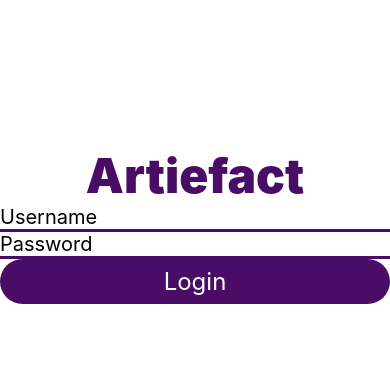
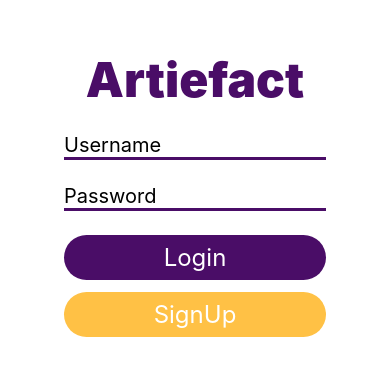
Before and after one commit to hirokazutei/artiefact-mobile, a React Native app: screen / in a window 390 px wide. Shown: the part 197-572 px from the top of the page. Built offline with nearby package versions, Linux system fonts and the light colour scheme.

Commit message:
FEAT: Added some placeholder organism, template, and page

```diff
--- a/src/app.tsx
+++ b/src/app.tsx
@@ -2,20 +2,15 @@
 import React from "react";
 import { StyleSheet, View } from "react-native";
 import store from "./redux/configureStore";
-import Button from "./components/atoms/button";
-import Inset from "./components/atoms/inset";
-import InputField from "./components/atoms/inputField";
-import Outset from "./components/atoms/outset";
-import Text from "./components/atoms/text";
+import SignInPage from "./components/pages/SignInPage/index";
+import * as symbols from "./symbols";
 
 export interface Props {}
 
 const styles = StyleSheet.create({
   root: {
-    backgroundColor: "white",
-    flexDirection: "column",
-    flex: 1,
-    justifyContent: "center"
+    backgroundColor: symbols.colors.white,
+    flex: 1
   }
 });
 export default class App extends React.Component<Props> {
@@ -26,23 +21,7 @@ export default class App extends React.Component<Props> {
   render() {
     return (
       <View style={styles.root}>
-        <Inset padding={72}>
-          <Outset marginBottom={50}>
-            <Text size="macro" color="primary" weight="thicc" align="center">
-              Artiefact
-            </Text>
-          </Outset>
-          <Outset marginBottom={30}>
-            <InputField placeholder="Username" />
-          </Outset>
-          <Outset marginBottom={30}>
-            <InputField placeholder="Password" secureTextEntry={true} />
-          </Outset>
-
-          <Button size="massive" color="primary">
-            Login
-          </Button>
-        </Inset>
+        <SignInPage />
       </View>
     );
   }
--- a/src/components/atoms/button/index.tsx
+++ b/src/components/atoms/button/index.tsx
@@ -21,7 +21,7 @@ type Props = {
  * @param [props.color] - color of the button
  * @param [props.size] - size of the Button
  */
-const Button = (props: Props): React.ReactElement => {
+const Button: React.FC<Props> = (props: Props): React.ReactElement => {
   const { children, isDisabled, isStretched, ...styleProps } = props;
   const styles = stylizeButton(styleProps);
   return (
--- a/src/components/atoms/inputField/index.tsx
+++ b/src/components/atoms/inputField/index.tsx
@@ -26,7 +26,7 @@ type Props = {
  * Settings
  * @param [props.keyboardType] - the keyboard type of field
  */
-const InputField = (props: Props): React.ReactElement => {
+const InputField: React.FC<Props> = (props: Props): React.ReactElement => {
   const { keyboardType, ...otherProps } = props;
   const styles = stylizeInputField();
   return (
--- a/src/components/atoms/inset/index.tsx
+++ b/src/components/atoms/inset/index.tsx
@@ -4,7 +4,7 @@ import { spacing } from "../../../symbols";
 import { stylizeInset, StyleProps } from "./styles";
 
 type Props = {
-  children: Array<React.ReactElement>;
+  children: React.ReactElement;
 } & StyleProps;
 
 /**
--- a/src/components/atoms/outset/index.tsx
+++ b/src/components/atoms/outset/index.tsx
@@ -1,5 +1,4 @@
-/* @flow */
-import * as React from "react";
+import React from "react";
 import { View } from "react-native";
 import { stylizeOutset, StyleProps } from "./styles";
 
@@ -15,7 +14,7 @@ type Props = {
  * @param [props.marginBottom] - bottom margin
  * @param [props.marginRight] - right margin
  */
-const Outset = (props: Props): React.ReactElement => {
+const Outset: React.FC<Props> = (props: Props): React.ReactElement => {
   const { children, ...styleProps } = props;
   const styles = stylizeOutset(styleProps);
   return <View style={styles.outset}>{children}</View>;
--- a/src/components/atoms/text/index.tsx
+++ b/src/components/atoms/text/index.tsx
@@ -2,11 +2,11 @@ import React from "react";
 import { Text as RNText } from "react-native";
 import { stylizeText, StyleProps } from "./styles";
 
-interface Props {
+type Props = {
+  allowScaling?: boolean;
   children: string;
   onPress?: (arg: any) => any;
-  allowScaling?: boolean;
-}
+} & StyleProps;
 
 /**
  * Text
@@ -21,7 +21,7 @@ interface Props {
  * @param [props.weight] - weight of text
  * @param [props.align] - alignment of text
  */
-const Text = (props: Props & StyleProps): React.ReactElement => {
+const Text: React.FC<Props> = (props: Props): React.ReactElement => {
   const { children, onPress, allowScaling, ...styleProps } = props;
   const styles = stylizeText(styleProps);
   return (
--- /dev/null
+++ b/src/components/organism/SignIn/index.tsx
@@ -0,0 +1,42 @@
+import React from "react";
+import { StyleSheet, View } from "react-native";
+import Button from "../../atoms/Button";
+import InputField from "../../atoms/InputField";
+import Outset from "../../atoms/Outset";
+import Text from "../../atoms/Text";
+
+const styles = StyleSheet.create({
+  base: {
+    flexDirection: "column",
+    justifyContent: "center"
+  }
+});
+
+const SignIn: React.FC = (): React.ReactElement => {
+  return (
+    <View style={styles.base}>
+      <Outset marginBottom="huge">
+        <Text size="macro" color="primary" weight="thicc" align="center">
+          Artiefact
+        </Text>
+      </Outset>
+      <Outset marginBottom="huge">
+        <InputField placeholder="Username" />
+      </Outset>
+      <Outset marginBottom="huge">
+        <InputField placeholder="Password" secureTextEntry={true} />
+      </Outset>
+
+      <Outset marginBottom="medium">
+        <Button size="massive" color="primary">
+          Login
+        </Button>
+      </Outset>
+      <Button size="massive" color="secondary">
+        SignUp
+      </Button>
+    </View>
+  );
+};
+
+export default SignIn;
--- /dev/null
+++ b/src/components/pages/SignInPage/index.tsx
@@ -0,0 +1,8 @@
+import React from "react";
+import InitialPageTemplate from "../../templates/InitialPageTemplate/index";
+
+const SignInPage: React.FC = (): React.ReactElement => {
+  return <InitialPageTemplate />;
+};
+
+export default SignInPage;
--- /dev/null
+++ b/src/components/templates/InitialPageTemplate/index.tsx
@@ -0,0 +1,20 @@
+import React from "react";
+import { StyleSheet, View } from "react-native";
+import Inset from "../../atoms/Inset";
+import SignIn from "../../organism/SignIn/index";
+
+const styles = StyleSheet.create({
+  base: { flex: 1, flexDirection: "column", justifyContent: "center" }
+});
+
+const InitialPageTemplate: React.FC = (): React.ReactElement => {
+  return (
+    <View style={styles.base}>
+      <Inset paddingHorizontal="macro" paddingBottom="macro">
+        <SignIn />
+      </Inset>
+    </View>
+  );
+};
+
+export default InitialPageTemplate;
--- a/src/symbols/index.ts
+++ b/src/symbols/index.ts
@@ -1,5 +1,5 @@
 import { buttonBorders } from "./borders";
 import { colors } from "./colors";
-import { spacing } from "./spacing";
+import { spacing, SpaceKeys } from "./spacing";
 
-export { buttonBorders, colors, spacing };
+export { buttonBorders, colors, spacing, SpaceKeys };
--- a/src/symbols/spacing.ts
+++ b/src/symbols/spacing.ts
@@ -1,11 +1,12 @@
-type SpaceKeys =
+export type SpaceKeys =
   | "micro"
   | "tiny"
   | "small"
   | "medium"
   | "large"
   | "huge"
-  | "massive";
+  | "massive"
+  | "macro";
 
 export const spacing: { [key in SpaceKeys]: number } = {
   micro: 2,
@@ -14,5 +15,6 @@ export const spacing: { [key in SpaceKeys]: number } = {
   medium: 12,
   large: 16,
   huge: 24,
-  massive: 40
+  massive: 40,
+  macro: 64
 };
```
